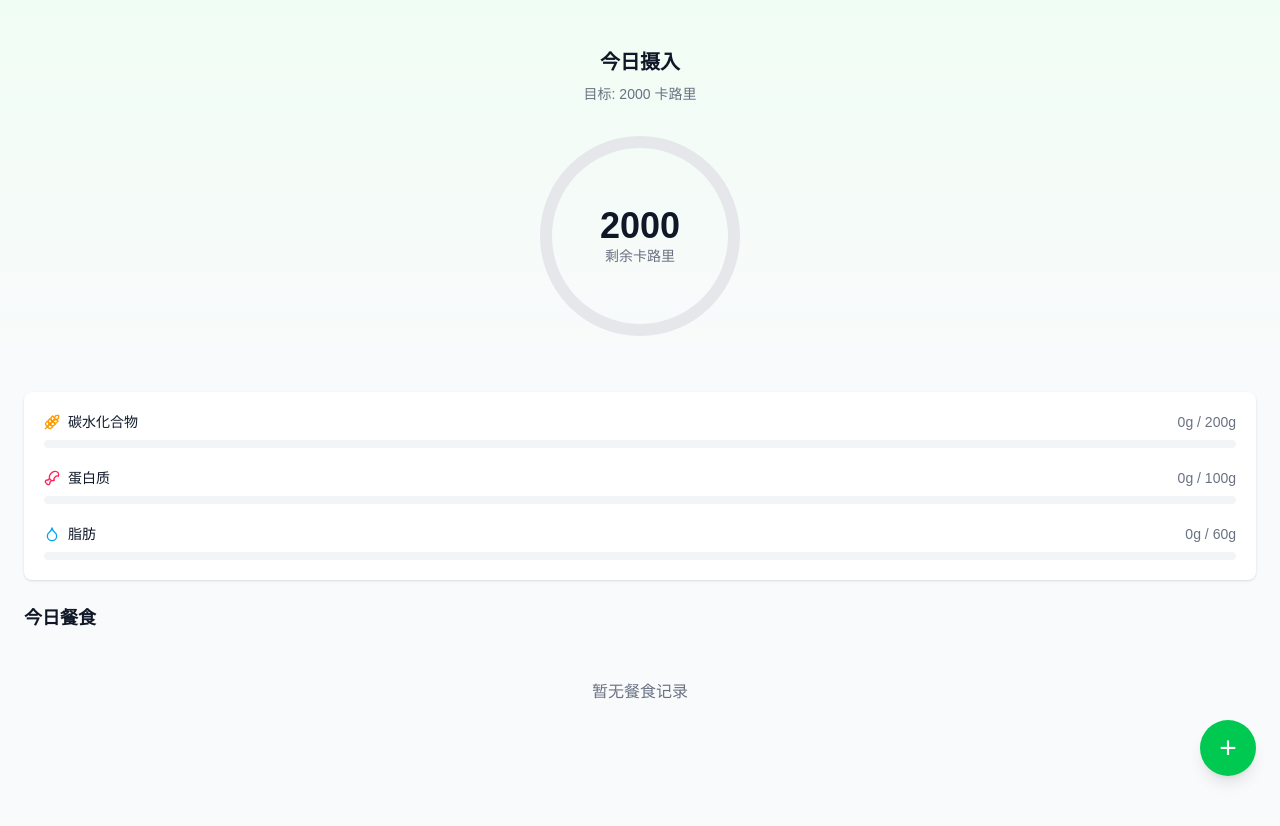
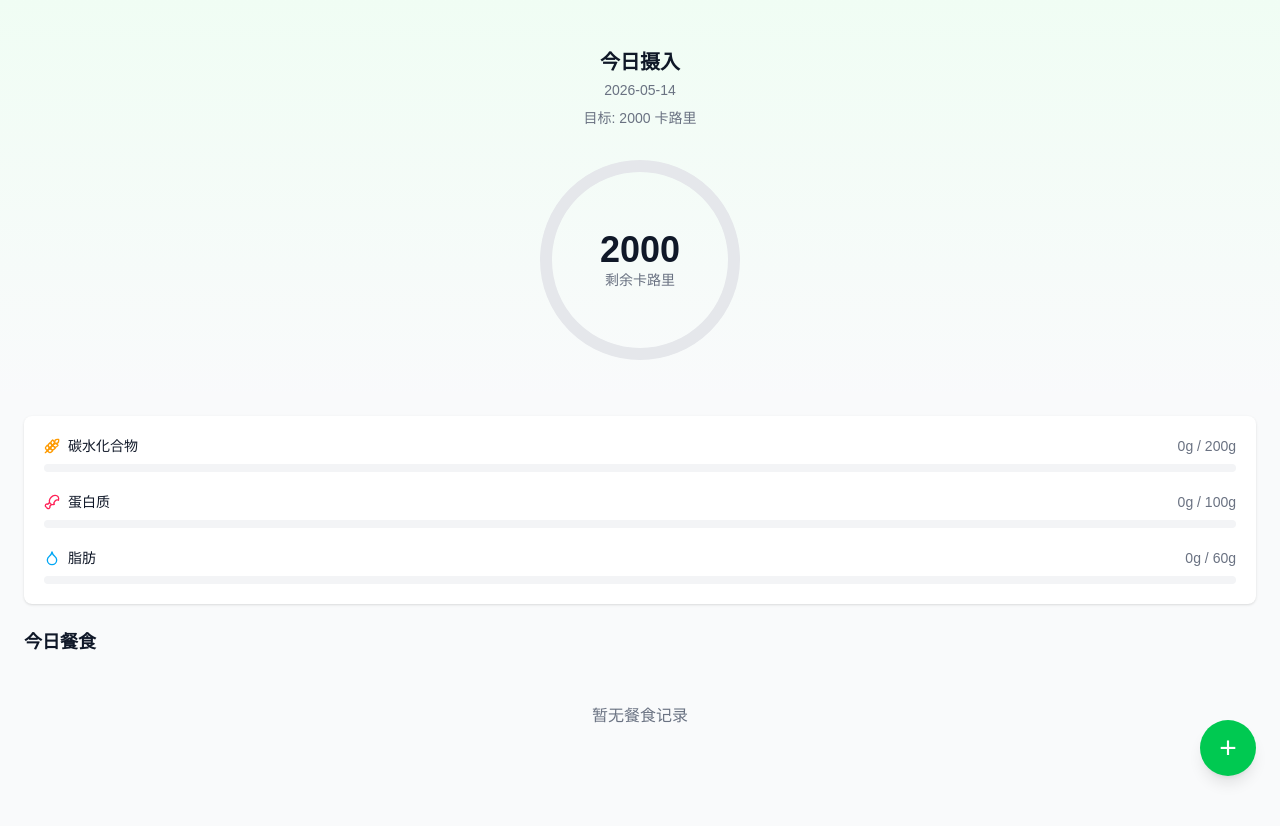
Before and after one commit to Fiona-v7/diet-ai, a Next.js app: page / in a window 1280 px wide. Shown: the top 826 px of the page. Built offline with nearby package versions, Linux system fonts and the light colour scheme.

Commit message:
仪表盘显示今日日期

```diff
--- a/app/page.tsx
+++ b/app/page.tsx
@@ -100,10 +100,12 @@ export default function Home() {
   return (
     <main className="min-h-screen bg-gray-50">
       <Dashboard
-        dailyGoal={dailyGoal}
-        currentIntake={currentIntake}
-        meals={todayMeals}  // 只传今天的餐食
-      />
+  dailyGoal={dailyGoal}
+  currentIntake={currentIntake}
+  meals={todayMeals}
+  todayDate={today}   // 新增：传入今天日期
+/>
+
 
       {/* 右下角悬浮“+”按钮 */}
       <button
--- a/components/Dashboard.tsx
+++ b/components/Dashboard.tsx
@@ -15,12 +15,15 @@ interface Meal {
   carbs: number
   protein: number
   fat: number
+  date: string
+  mealTime: string
 }
 
 interface DashboardProps {
   dailyGoal: NutritionData
   currentIntake: NutritionData
   meals: Meal[]
+  todayDate: string
 }
 
 function CircularProgress({
@@ -116,13 +119,12 @@ function LinearProgress({
 }
 
 function MealItem({ meal }: { meal: Meal }) {
-  // 餐次对应的颜色标签
   const mealTimeColors: Record<string, string> = {
     '早餐': 'bg-yellow-100 text-yellow-700',
     '午餐': 'bg-orange-100 text-orange-700',
     '晚餐': 'bg-blue-100 text-blue-700',
     '加餐': 'bg-purple-100 text-purple-700',
-  };
+  }
 
   return (
     <div className="border-0 bg-white shadow-sm rounded-lg p-4 flex items-center justify-between">
@@ -133,7 +135,6 @@ function MealItem({ meal }: { meal: Meal }) {
         <div>
           <div className="flex items-center gap-2">
             <p className="font-medium text-gray-900">{meal.foodName}</p>
-            {/* 新增：餐次标签 */}
             <span className={`text-xs px-2 py-0.5 rounded-full ${mealTimeColors[meal.mealTime] || 'bg-gray-100 text-gray-600'}`}>
               {meal.mealTime}
             </span>
@@ -151,12 +152,13 @@ function MealItem({ meal }: { meal: Meal }) {
   )
 }
 
-export default function Dashboard({ dailyGoal, currentIntake, meals }: DashboardProps) {
+export default function Dashboard({ dailyGoal, currentIntake, meals, todayDate }: DashboardProps) {
   return (
     <div className="relative min-h-screen bg-gray-50 pb-24">
       {/* Header */}
       <div className="bg-gradient-to-b from-green-50 to-gray-50 px-6 pb-8 pt-12">
-        <h1 className="mb-2 text-center text-xl font-semibold text-gray-900">今日摄入</h1>
+        <h1 className="mb-1 text-center text-xl font-semibold text-gray-900">今日摄入</h1>
+        <p className="mb-2 text-center text-sm text-gray-500">{todayDate}</p>
         <p className="mb-8 text-center text-sm text-gray-500">
           目标: {dailyGoal.calories} 卡路里
         </p>
```
